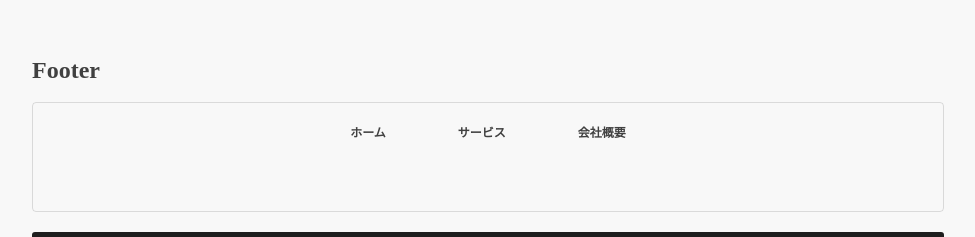
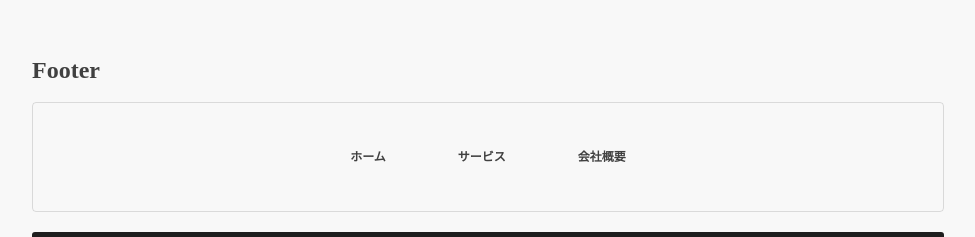
Before and after one commit to party-opu/funii-web-components, a React app: page / in a window 1280 px wide. Shown: the part 2540-2777 px from the top of the page, without its empty margins (152-1127 px from the left). Built offline with nearby package versions, Linux system fonts and the light colour scheme.

Commit message:
fix:Focentelize_Footer_position

```diff
--- a/package.json
+++ b/package.json
@@ -1,6 +1,6 @@
 {
   "name": "@party-opu/funii-web-components",
-  "version": "0.0.24",
+  "version": "0.0.25",
   "main": "dist/index.js",
   "types": "dist/index.d.ts",
   "files": [
--- a/src/components/footer/index.tsx
+++ b/src/components/footer/index.tsx
@@ -31,7 +31,7 @@ const Footer = ({ sections, push, paths = [] }: ComponentProps) => {
 
 const Root = styled.footer`
   display: flex;
-  flex-direction: column;
+  flex-direction: row;
   align-items: center;
   width: 100%;
   height: 60px;
```
